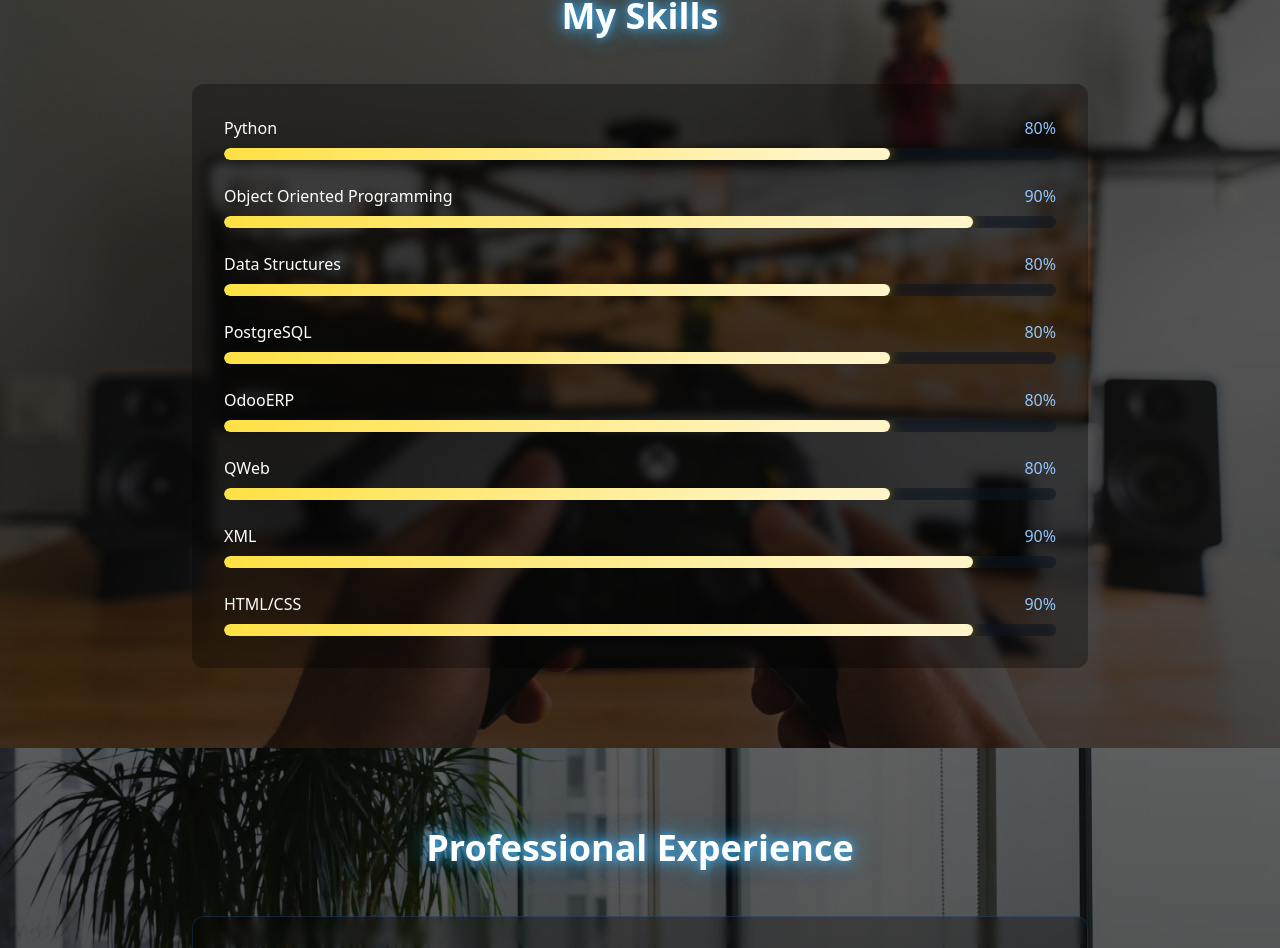
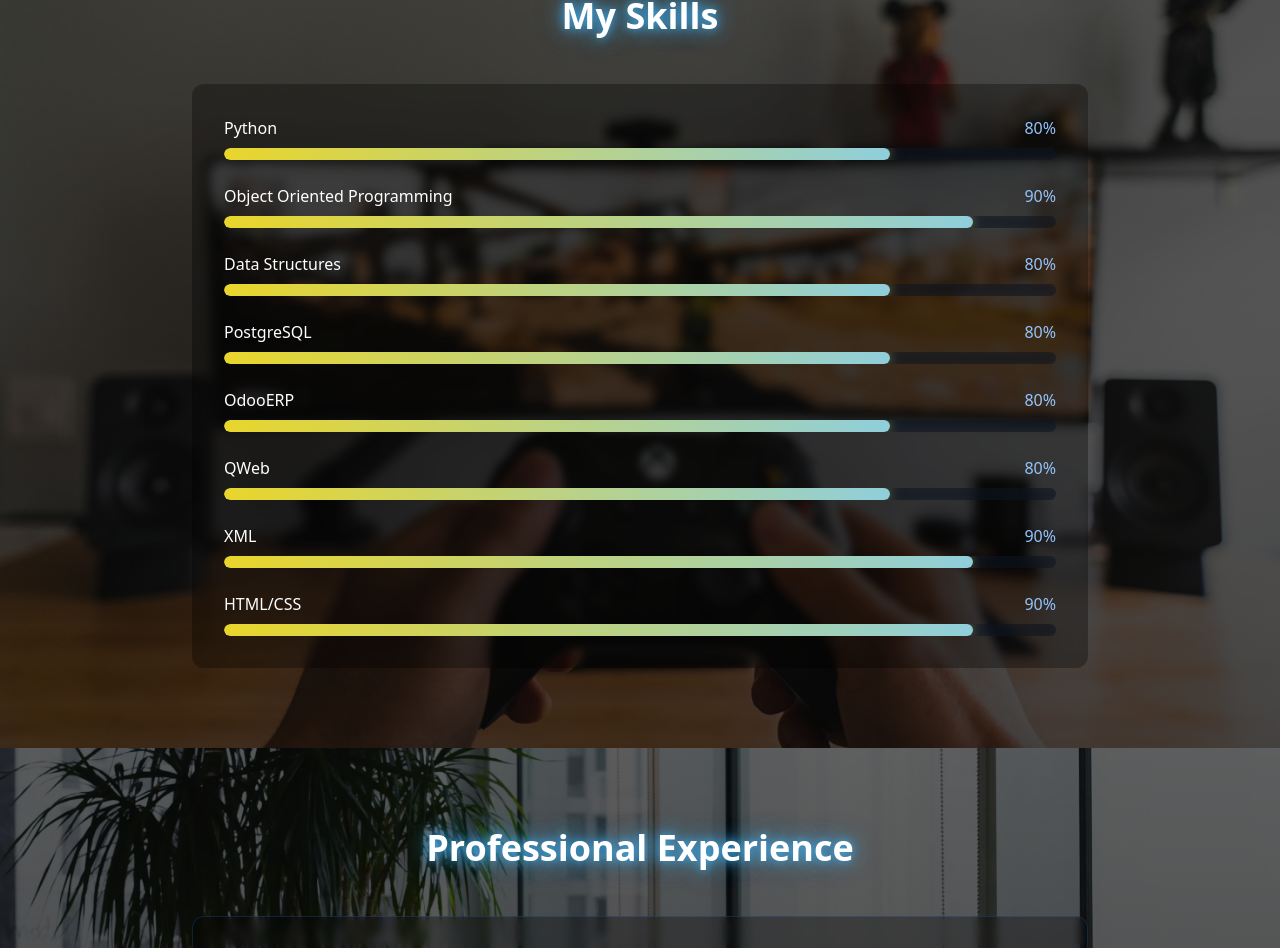
Before and after one commit to ahsan54/PortFolio, a React (Vite) app: page / in a window 1280 px wide. Shown: the part 884-1832 px from the top of the page. Built offline with nearby package versions, Linux system fonts and the light colour scheme.

Commit message:
Update index.css

```diff
--- a/src/index.css
+++ b/src/index.css
@@ -83,6 +83,7 @@
   background-attachment: fixed;
 }
 
+
 /* Enhanced skill progress bars */
 .skill-progress {
   position: relative;
@@ -90,15 +91,15 @@
   background: linear-gradient(
     90deg,
     #FFD700, /* Golden */
-    #FFF4C4, /* Soft cream */
-    #FFFAF0, /* Floral white */
-    #FFE5B4  /* Peach */
+    #87CEEB, /* Light Sky Blue */
+    #FFFAFA, /* Off White */
+    #FFD700  /* Golden again for smooth transition */
   );
   background-size: 400% 100%;
-  animation: skillGradient 3s ease infinite;
+  animation: skillGradient 2s ease-in-out infinite;
   box-shadow:
     0 0 10px rgba(255, 215, 0, 0.3),
-    0 0 20px rgba(255, 223, 0, 0.3);
+    0 0 20px rgba(135, 206, 235, 0.3);
 }
 
 @keyframes skillGradient {
@@ -106,6 +107,7 @@
   50% { background-position: 100% 50%; }
   100% { background-position: 0% 50%; }
 }
+
 
 
 
```
